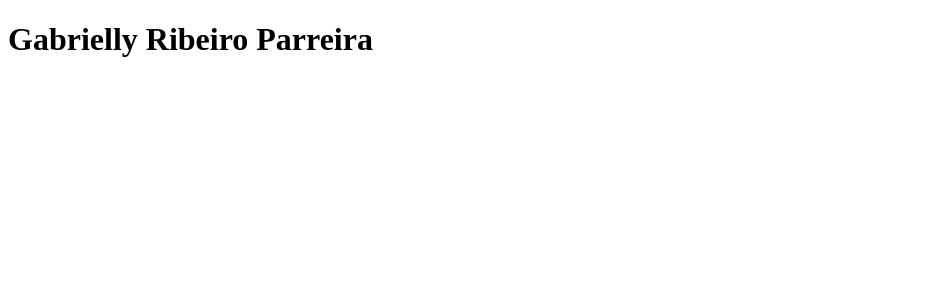
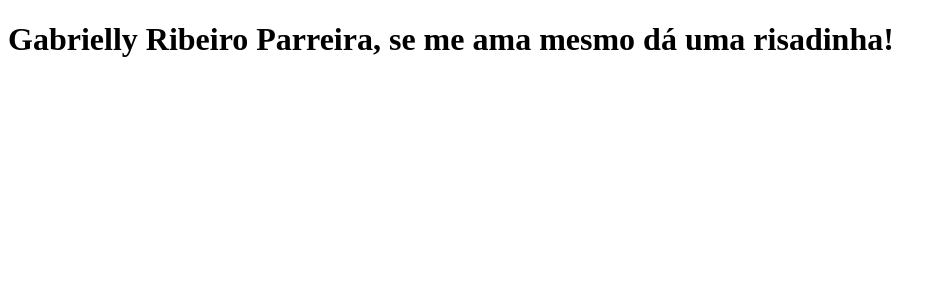
Before and after one commit to johngoc/clone-tabnews, a Next.js app: page / in a window 1280 px wide. Shown: the top 300 px of the page, without its empty margins (0-945 px from the left). Built offline with nearby package versions, Linux system fonts and the light colour scheme.

Commit message:
Alterada a frase do site

```diff
--- a/pages/index.js
+++ b/pages/index.js
@@ -1,5 +1,5 @@
 function Home () {
-    return <h1> Gabrielly Ribeiro Parreira </h1>
+    return <h1> Gabrielly Ribeiro Parreira, se me ama mesmo dá uma risadinha! </h1>
 }
 
 export default Home;
```
